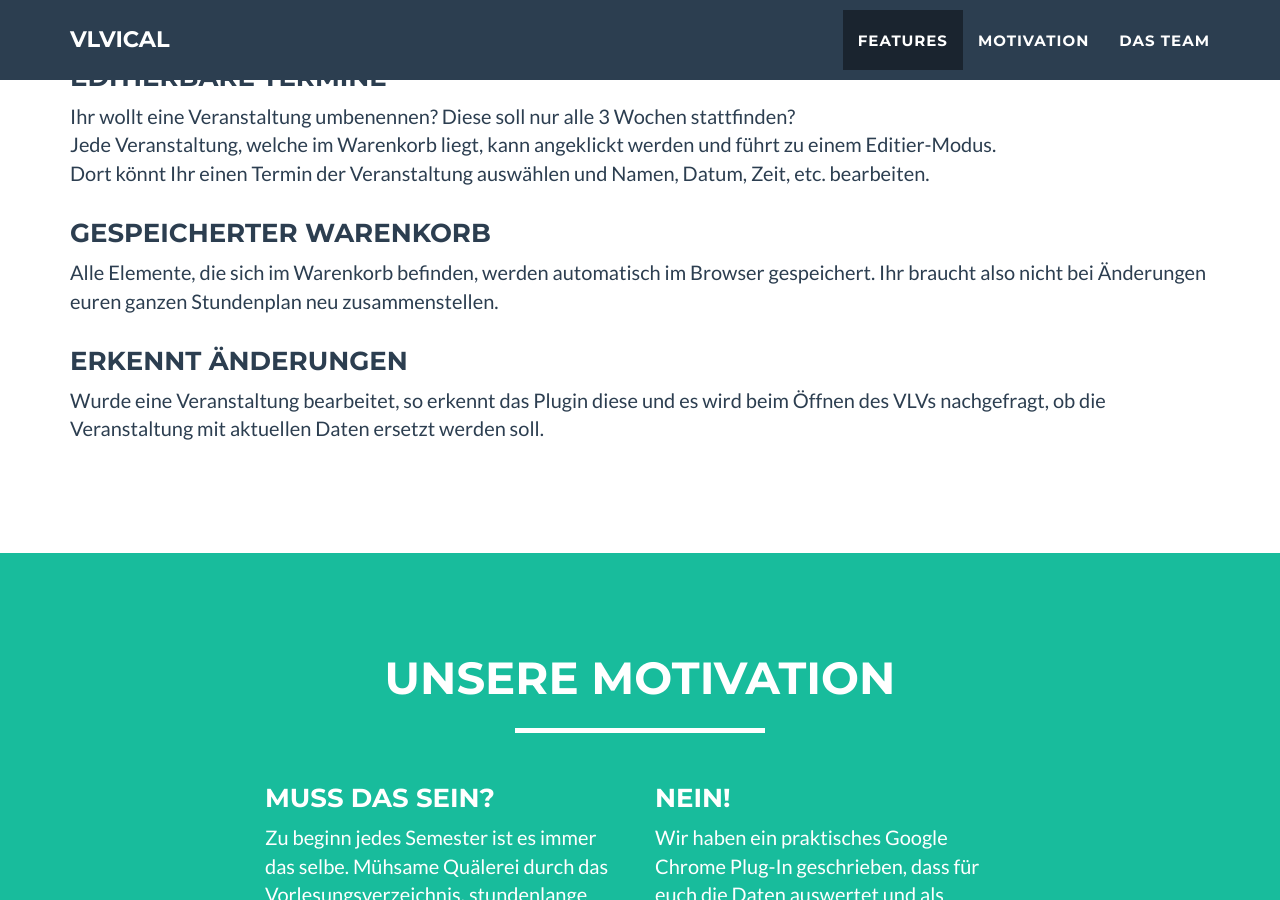
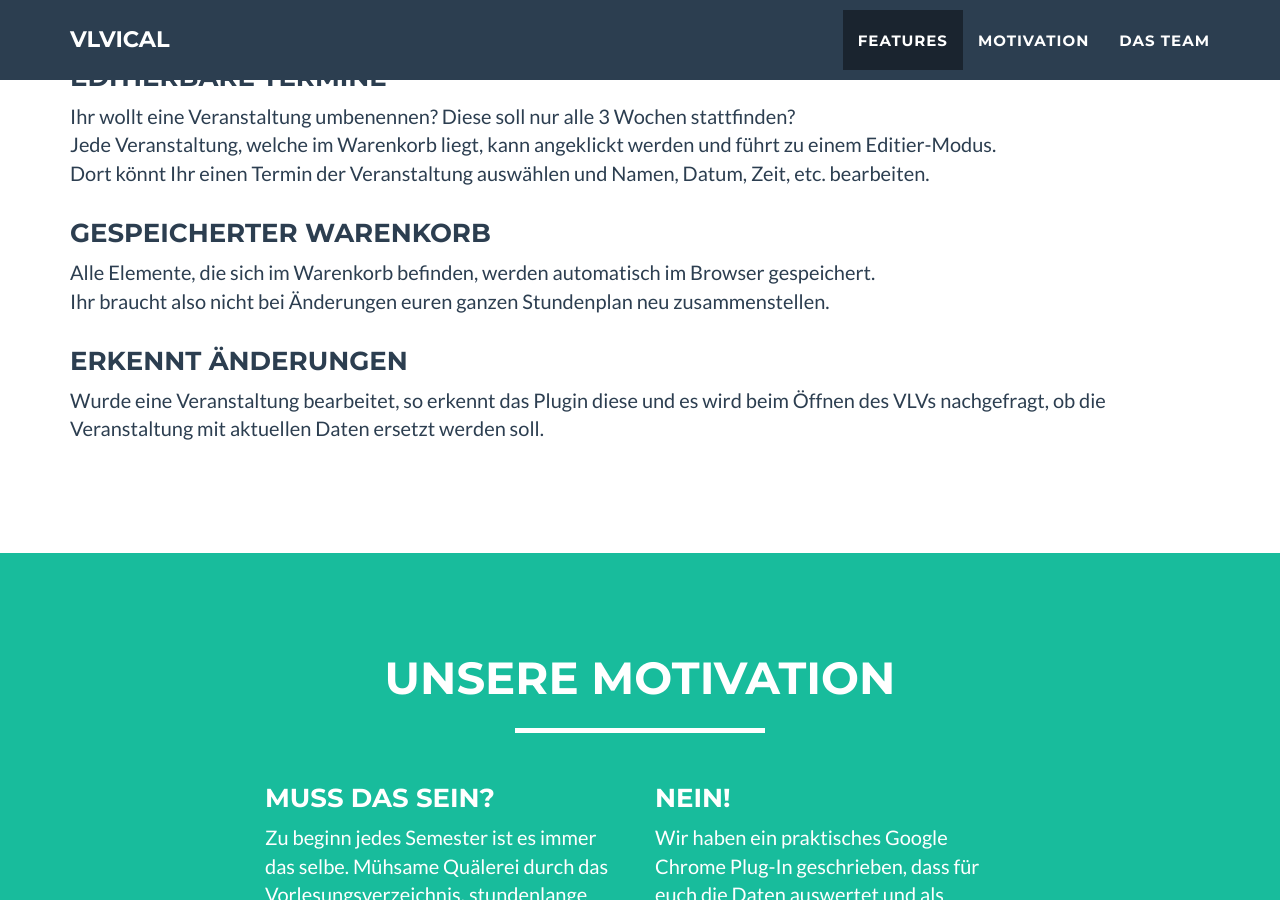
Before and after one commit to vlvical/vlvical.github.io, a Jekyll site: the page built from index.html, in a window 1280 px wide and 900 px high, scrolled down 1390 px. Built offline with Jekyll 4.4.1, drawn with Linux system fonts in a browser that asks for light colours.

Commit message:
Absatz eingefügt

```diff
--- a/_includes/features.html
+++ b/_includes/features.html
@@ -25,7 +25,8 @@
                 </div>
                 <div class="col-lg-12">
                     <h3>Gespeicherter Warenkorb</h3>
-                    <p>Alle Elemente, die sich im Warenkorb befinden, werden automatisch im Browser gespeichert. Ihr braucht also nicht bei Änderungen euren ganzen Stundenplan neu zusammenstellen.</p>
+                    <p>Alle Elemente, die sich im Warenkorb befinden, werden automatisch im Browser gespeichert.
+                    <br>Ihr braucht also nicht bei Änderungen euren ganzen Stundenplan neu zusammenstellen.</p>
                 </div>
                 <div class="col-lg-12">
                     <h3>Erkennt Änderungen</h3>
```
